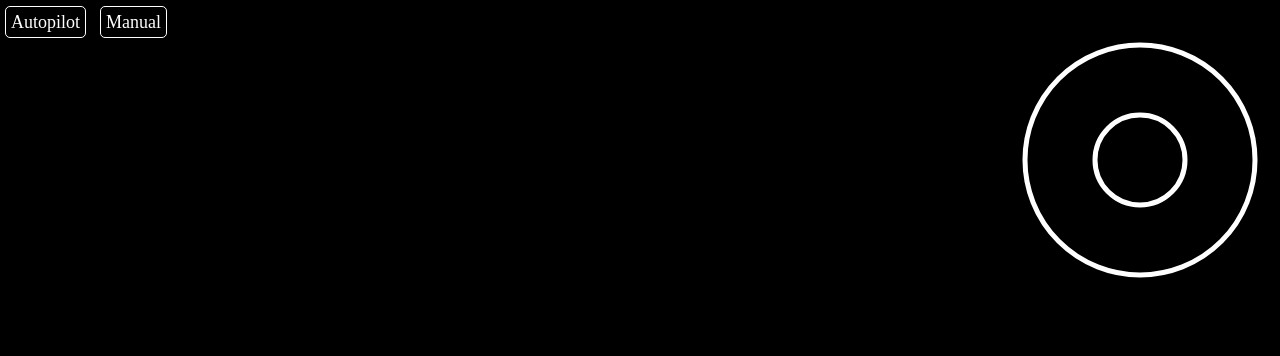
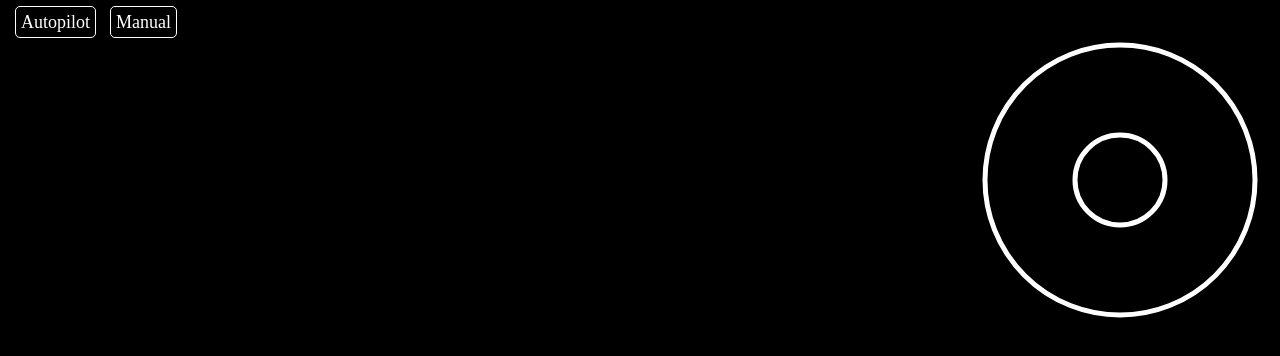
Before and after one commit to aanon4/8bitrobots, a website: page config/car/ui/controller.html in a window 1280 px wide. Drawn offline with Linux system fonts and the light colour scheme; files whose address does not match are found by name.

Commit message:
Improve UI

```diff
--- a/config/car/ui/controller.html
+++ b/config/car/ui/controller.html
@@ -7,13 +7,14 @@
   <style>
     html,body { width: 100%; height: 100%; margin: 0; color: white; background-color: black; background-size: 100%, 100%; }
     #pad { position: absolute; top: 40px; right: 20px }
-    #joystick { position: absolute; top: 110px; right: 90px }
-    #buttons { -webkit-user-select: none; }
+    #joystick { position: absolute; top: 130px; right: 110px }
+    #buttons { -webkit-user-select: none; margin-left: 10px }
     #buttons > span { font-size: 18px; border: 1px solid white; border-radius: 5px; padding: 5px; margin: 5px; line-height: 44px; }
+    #buttons > span:active { color: black; background-color: white }
   </style>
 </head>
 <body>
-  <canvas id='pad' width="240" height="240"></canvas>
+  <canvas id='pad' width="280" height="280"></canvas>
   <canvas id='joystick' width="100" height="100"></canvas>
   <div id="buttons">
     <span ontouchstart="gesture('autopilot')">Autopilot</span>
@@ -23,7 +24,7 @@
     const SCREEN_WIDTH = screen.height;
     const SCREEN_HEIGHT = screen.width;
     const STICK_RADIUS = 45;
-    const PAD_RADIUS = 115;
+    const PAD_RADIUS = 135;
 
     var ros = rosNode.init('/controller');
     var setMovement = ros.proxy({ service: '/car/set_movement' });
@@ -49,14 +50,14 @@
     ctx.beginPath();
     ctx.lineWidth = 5;
     ctx.strokeStyle = 'white';
-    ctx.arc(120, 120, PAD_RADIUS, 0, Math.PI * 2);
+    ctx.arc(PAD_RADIUS + 5, PAD_RADIUS + 5, PAD_RADIUS, 0, Math.PI * 2);
     ctx.stroke();
 
     ctx = stick.getContext('2d');
     ctx.beginPath();
     ctx.lineWidth = 5;
     ctx.strokeStyle = 'white';
-    ctx.arc(50, 50, STICK_RADIUS, 0, Math.PI * 2);
+    ctx.arc(STICK_RADIUS + 5, STICK_RADIUS + 5, STICK_RADIUS, 0, Math.PI * 2);
     ctx.fill();
     ctx.stroke();
 
```
